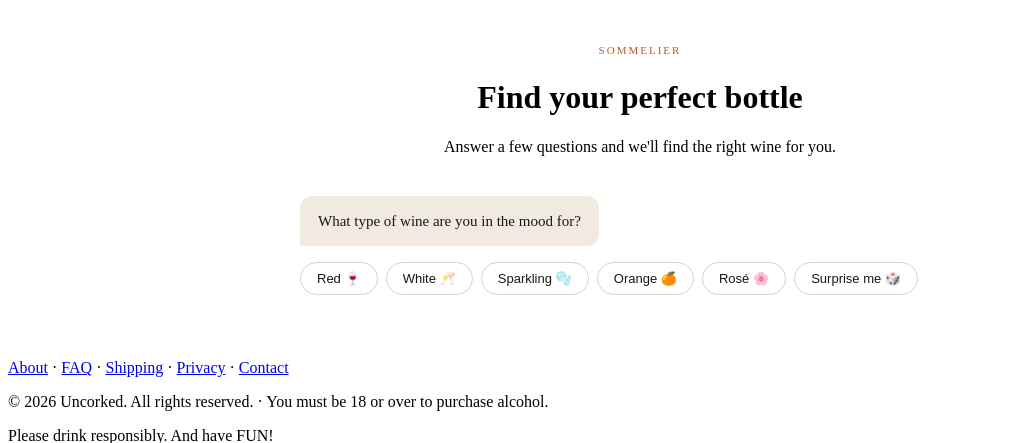
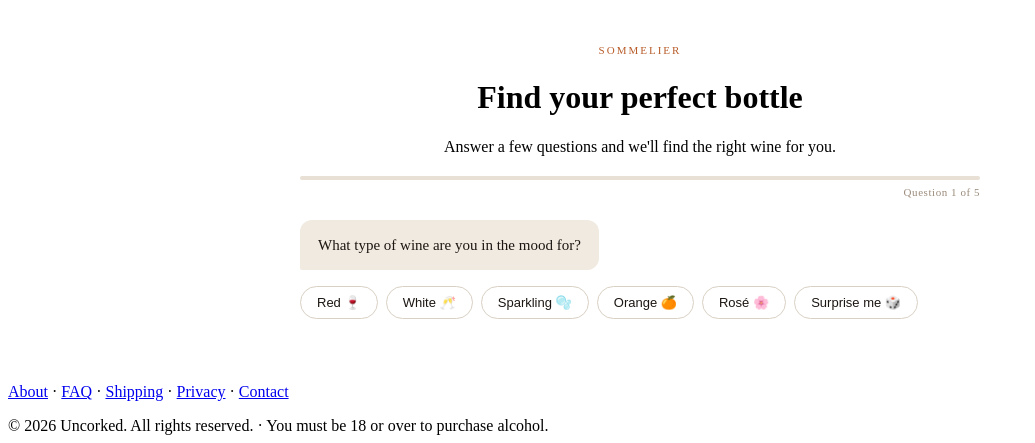
Before and after one commit to crucioltheresa/uncorked, a Django app: page /sommelier/ in a window 1280 px wide. Shown: the part 101-544 px from the top of the page, without its empty margins (0-1035 px from the left). Run offline with Django 5.2, Linux system fonts and the light colour scheme.

Commit message:
Add progress bar to sommelier quiz

```diff
--- a/static/css/style.css
+++ b/static/css/style.css
@@ -130,3 +130,28 @@ img {
     from { opacity: 0; transform: translateY(8px); }
     to { opacity: 1; transform: translateY(0); }
 }
+
+.quiz__progress-wrap {
+    width: 100%;
+    background: #E8E0D4;
+    border-radius: 4px;
+    height: 4px;
+    margin-top: 20px;
+    position: relative;
+}
+
+.quiz__progress-bar {
+    height: 4px;
+    background: #B85C2A;
+    border-radius: 4px;
+    transition: width 0.4s ease;
+}
+
+.quiz__progress-text {
+    font-size: 11px;
+    color: #9B8B7A;
+    letter-spacing: 0.05em;
+    display: block;
+    margin-top: 6px;
+    text-align: right;
+}
--- a/templates/sommelier/quiz.html
+++ b/templates/sommelier/quiz.html
@@ -10,6 +10,10 @@
         <span class="quiz-tag">SOMMELIER</span>
         <h1>Find your perfect bottle</h1>
         <p>Answer a few questions and we'll find the right wine for you.</p>
+        <div class="quiz__progress-wrap" id="progressWrap">
+            <div class="quiz__progress-bar" id="progressBar" style="width: 0%"></div>
+            <span class="quiz__progress-text" id="progressText">Question 1 of 5</span>
+        </div>
     </div>
 
     <div class="quiz-chat" id="quizChat">
@@ -31,6 +35,9 @@
     const chat = document.getElementById('quizChat');
 
     function restartQuiz() {
+        document.getElementById('progressWrap').style.display = 'block';
+        document.getElementById('progressBar').style.width = '0%';
+        document.getElementById('progressText').textContent = 'Question 1 of 5';
         currentIndex = 0;
         Object.keys(answers).forEach(k => delete answers[k]);
         chat.innerHTML = '';
@@ -48,6 +55,14 @@
     }
 
     function askQuestion(index) {
+    // Update progress bar
+    const progress = Math.round((index / QUESTIONS.length) * 100);
+    document.getElementById('progressBar').style.width = progress + '%';
+    document.getElementById('progressText').textContent =
+        index < QUESTIONS.length
+            ? `Question ${index + 1} of ${QUESTIONS.length}`
+            : 'Almost there...';
+
     if (index >= QUESTIONS.length) {
         submitAnswers();
         return;
@@ -55,11 +70,8 @@
 
     const q = QUESTIONS[index];
 
-        // Show bot message with slight delay
     setTimeout(() => {
         addMessage(q.text, 'bot');
-
-            // Show options after message appears
         setTimeout(() => {
             const optionsDiv = document.createElement('div');
             optionsDiv.classList.add('chat-options');
@@ -80,6 +92,7 @@
         }, 400);
     }, 600);
     }
+
 
     function selectAnswer(index, value, label, optionsDiv) {
         // Save answer
@@ -119,6 +132,7 @@
     }
 
     function showResults(wines) {
+        document.getElementById('progressWrap').style.display = 'none';
         chat.style.display = 'none';
         const resultsDiv = document.getElementById('quizResults');
         const grid = document.getElementById('resultsGrid');
```
Lines whose indentation alone changed are shown as unchanged.
